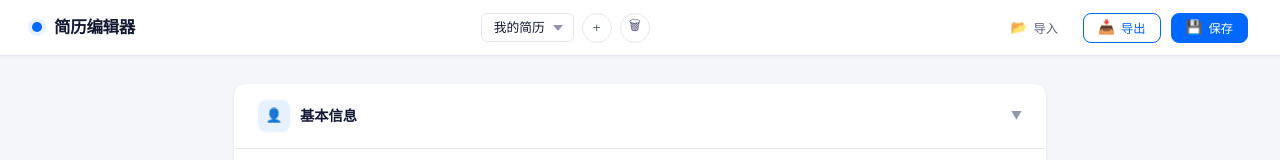
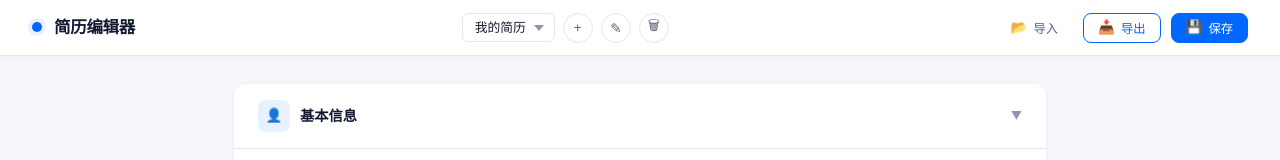
Before and after one commit to YL1029/resume, a plain HTML site: page index.html in a window 1280 px wide. Shown: the top 160 px of the page. Drawn offline with Linux system fonts and the light colour scheme.

Commit message:
Add profile rename feature

```diff
--- a/index.html
+++ b/index.html
@@ -320,6 +320,7 @@
   <div class="profile-area">
     <select class="profile-select" id="profileSelect" onchange="switchProfile(this.value)" title="选择档案"></select>
     <button class="btn-icon-circle" onclick="createProfile()" title="新建档案">+</button>
+    <button class="btn-icon-circle" onclick="renameProfile()" title="重命名当前档案">✎</button>
     <button class="btn-icon-circle danger" onclick="confirmDeleteProfile()" title="删除当前档案">🗑</button>
   </div>
   <div class="navbar-actions">
@@ -633,6 +634,17 @@ function createProfile() {
   updateSaveBtnState();
   refreshProfileSelect();
   showToast('已创建档案「' + name + '」', true);
+}
+
+function renameProfile() {
+  const p = activeProfile();
+  const newName = (prompt('请输入新名称：', p.name) || '').trim();
+  if (!newName || newName === p.name) return;
+  p.name = newName;
+  dirty = false;
+  saveProfiles();
+  refreshProfileSelect();
+  showToast('已重命名为「' + newName + '」', true);
 }
 
 function confirmDeleteProfile() {
```
